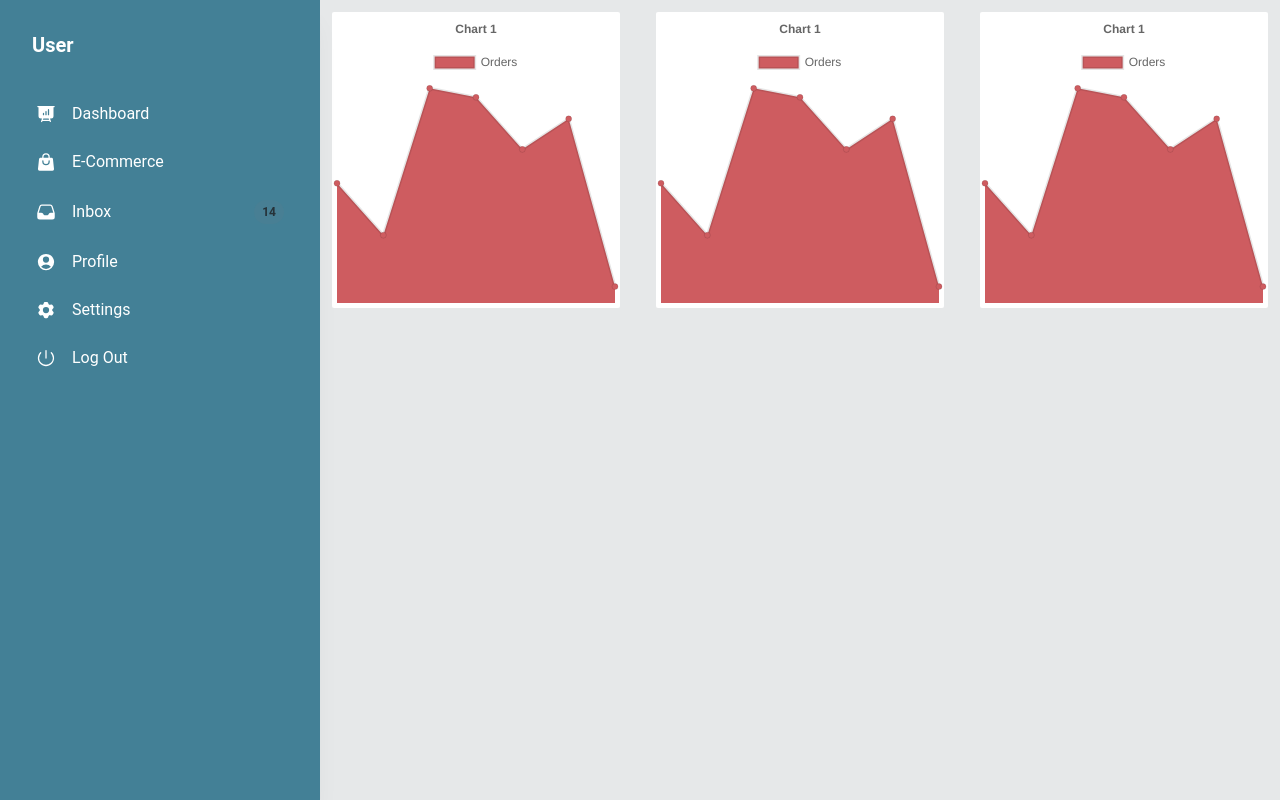
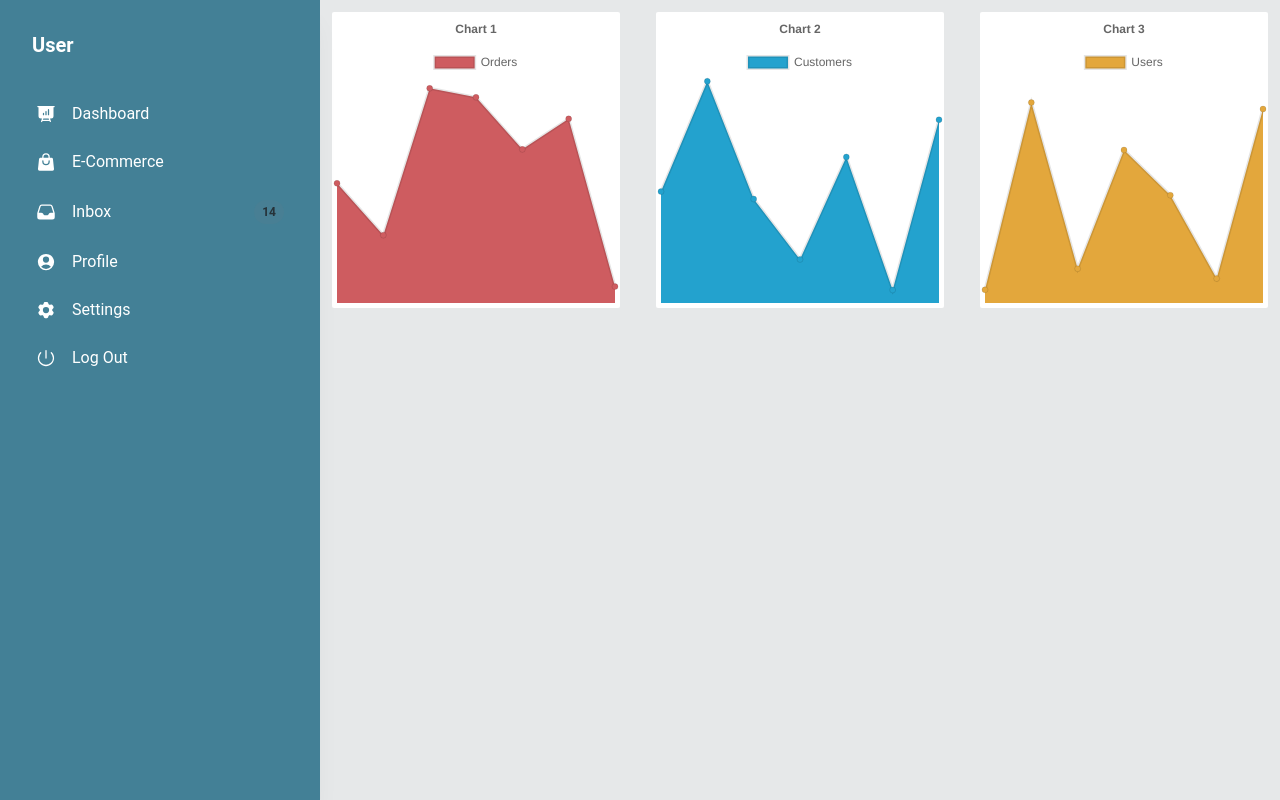
Before and after one commit to Amar-Omerika/AdminPanel, a React (Create React App) app: page / in a window 1280 px wide. Built offline with nearby package versions, Linux system fonts and the light colour scheme.

Commit message:
Finished area chart, optimized and refactored code

```diff
--- a/src/Pages/Dashboard/index.tsx
+++ b/src/Pages/Dashboard/index.tsx
@@ -1,13 +1,124 @@
 import React from "react";
 import { AreaChart } from "../../components";
+import { faker } from "@faker-js/faker";
+
+const labels = ["January", "February", "March", "April", "May", "June", "July"];
+
+const OPTIONS_PLACEHOLDER = [
+  {
+    data: {
+      labels,
+      datasets: [
+        {
+          display: false,
+          fill: true,
+          label: "Orders",
+          data: labels.map(() => faker.datatype.number({ min: 0, max: 1000 })),
+          backgroundColor: "rgba(206, 92, 96, 1)",
+        },
+      ],
+    },
+    responsive: true,
+    maintainAspectRatio: false,
+    height: "100%",
+    scales: {
+      x: {
+        display: false, // Hide the x-axis grid lines
+      },
+      y: {
+        display: false, // Hide the y-axis grid lines
+      },
+    },
+    plugins: {
+      legend: {
+        display: true,
+        position: "top" as any,
+      },
+      title: {
+        display: true,
+        text: "Chart 1",
+      },
+    },
+  },
+  {
+    data: {
+      labels,
+      datasets: [
+        {
+          display: false,
+          fill: true,
+          label: "Customers",
+          data: labels.map(() => faker.datatype.number({ min: 0, max: 1000 })),
+          backgroundColor: "rgba(35, 162, 206, 1)",
+        },
+      ],
+    },
+    responsive: true,
+    maintainAspectRatio: false,
+    height: "100%",
+    scales: {
+      x: {
+        display: false, // Hide the x-axis grid lines
+      },
+      y: {
+        display: false, // Hide the y-axis grid lines
+      },
+    },
+    plugins: {
+      legend: {
+        display: true,
+        position: "top" as any,
+      },
+      title: {
+        display: true,
+        text: "Chart 2",
+      },
+    },
+  },
+  {
+    data: {
+      labels,
+      datasets: [
+        {
+          display: false,
+          fill: true,
+          label: "Users",
+          data: labels.map(() => faker.datatype.number({ min: 0, max: 1000 })),
+          backgroundColor: "rgba(227, 167, 60, 1)",
+        },
+      ],
+    },
+    responsive: true,
+    maintainAspectRatio: false,
+    height: "100%",
+    scales: {
+      x: {
+        display: false, // Hide the x-axis grid lines
+      },
+      y: {
+        display: false, // Hide the y-axis grid lines
+      },
+    },
+    plugins: {
+      legend: {
+        display: true,
+        position: "top" as any,
+      },
+      title: {
+        display: true,
+        text: "Chart 3",
+      },
+    },
+  },
+];
 
 const Dashboard = () => {
   return (
     <div className="w-4/5">
       <div className="h-2/5 grid grid-cols-3 gap-3">
-        <AreaChart />
-        <AreaChart />
-        <AreaChart />
+        {OPTIONS_PLACEHOLDER.map((option, index) => {
+          return <AreaChart options={option} data={option.data} key={index} />;
+        })}
       </div>
     </div>
   );
--- a/src/components/AreaChart/index.tsx
+++ b/src/components/AreaChart/index.tsx
@@ -11,7 +11,6 @@ import {
   Legend,
 } from "chart.js";
 import { Line } from "react-chartjs-2";
-import { faker } from "@faker-js/faker";
 
 ChartJS.register(
   CategoryScale,
@@ -23,46 +22,14 @@ ChartJS.register(
   Filler,
   Legend
 );
-const options = {
-  responsive: true,
-  maintainAspectRatio: false,
-  height: "100%",
-  scales: {
-    x: {
-      display: false, // Hide the x-axis grid lines
-    },
-    y: {
-      display: false, // Hide the y-axis grid lines
-    },
-  },
-  plugins: {
-    legend: {
-      display: true,
-      position: "top" as any,
-    },
-    title: {
-      display: true,
-      text: "Chart 1",
-    },
-  },
-};
 
-const labels = ["January", "February", "March", "April", "May", "June", "July"];
-
-export const data = {
-  labels,
-  datasets: [
-    {
-      display: false,
-      fill: true,
-      label: "Orders",
-      data: labels.map(() => faker.datatype.number({ min: 0, max: 1000 })),
-      backgroundColor: "rgba(206, 92, 96, 1)",
-    },
-  ],
-};
-
-function AreaChart() {
+interface Props {
+  options?: any;
+  data?: any;
+  label?: string;
+  text?: string;
+}
+function AreaChart({ options, data, label, text }: Props) {
   return (
     <div className="bg-white m-3 rounded-sm">
       <Line options={options} data={data} />
```
